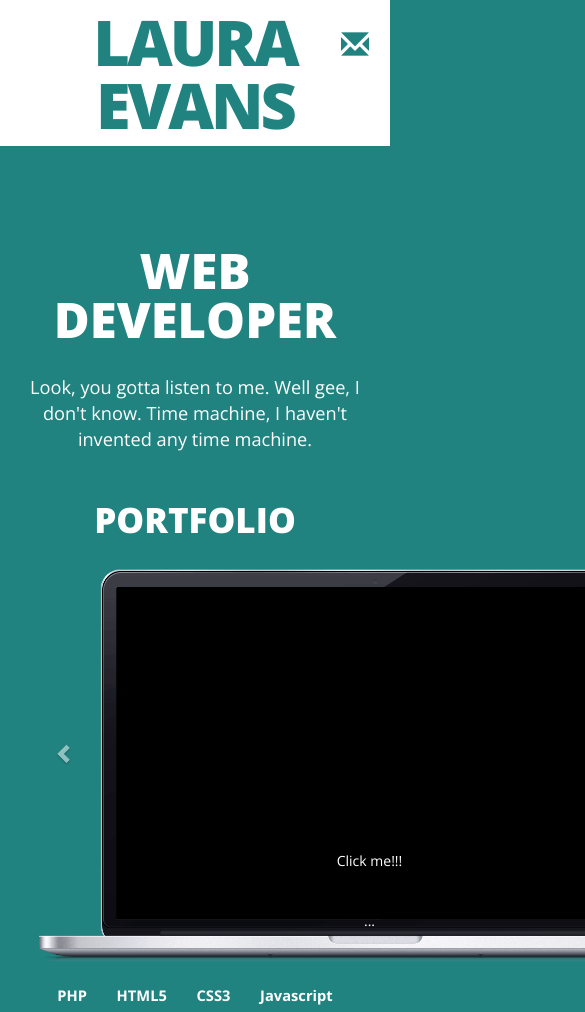
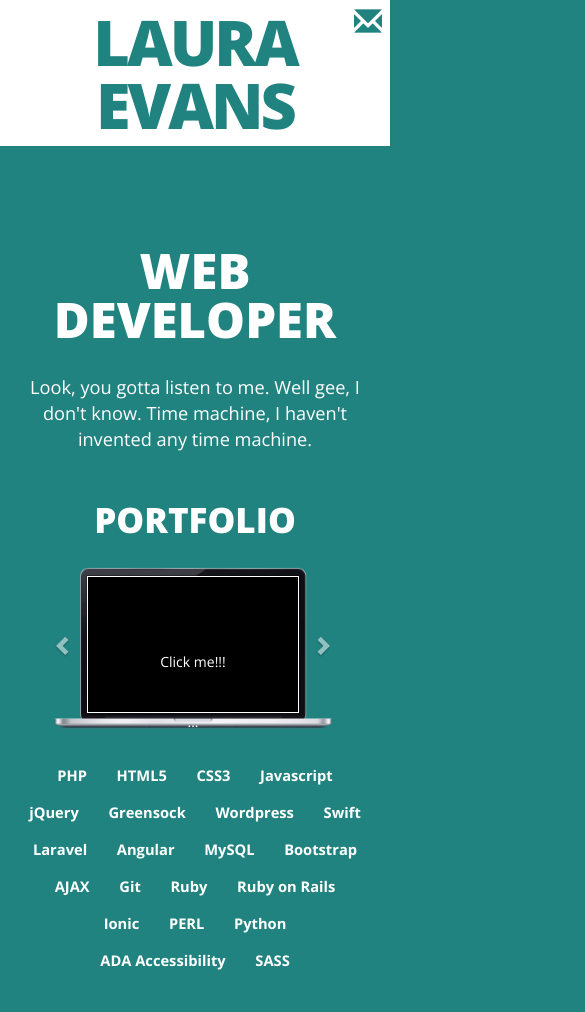
Before and after one commit to orchidGem/portfolio_site, a website: page web-developer.html in a window 390 px wide. Shown: the top 1012 px of the page, 585 px wide, since content can reach past the window. Drawn offline with nearby package versions, Linux system fonts and the light colour scheme.

Commit message:
add media queries to developer page

```diff
--- a/resources/sass/style.scss
+++ b/resources/sass/style.scss
@@ -1,4 +1,5 @@
 // Table of Contents
+/* ===== NAV ====== */
 /* ===== CONTACT MODAL ====== */
 /* ===== HOME ====== */
 /* ===== Dev Portfolio ====== */
@@ -18,29 +19,6 @@ body {
 p {
   font-size: 1.3em;
 }
-nav {
-  background: #FFFFFF;
-
-  h1 {
-    color: $primary_color;
-    margin-top: 0;
-    padding: 10px;
-  }
-  #btn-contact-modal {
-    color: $primary_color;
-    position: fixed;
-    right: 15px;
-    top: 25px;
-    font-size: 2em;
-    transition: color 0.5s ease;
-    background: none;
-    border: none;
-    &.light {
-      color: #FFFFFF; // transition color of icon on scroll
-    }
-  }
-}
-
 a.light {
   color: #FFFFFF;
 }
@@ -51,7 +29,7 @@ h1, h2, h3, h4, h5 {
   margin-bottom: 30px;
   font-weight: 800;
   line-height: 1.3em;
-  @media screen and (max-width: 480px) {
+  @media screen and (max-width: 750px) {
     line-height: 1em;
   }
 }
@@ -98,6 +76,35 @@ a:hover {
   transition: all 1s;
 }
 
+/* ===== NAV ====== */
+
+nav {
+  background: #FFFFFF;
+
+  h1 {
+    color: $primary_color;
+    margin-top: 0;
+    padding: 10px;
+  }
+  #btn-contact-modal {
+    color: $primary_color;
+    position: fixed;
+    right: 15px;
+    top: 25px;
+    font-size: 2em;
+    transition: color 0.5s ease;
+    background: none;
+    border: none;
+    &.light {
+      color: #FFFFFF; // transition color of icon on scroll
+    }
+    @media screen and (max-width: 750px) {
+      right: 2px;
+      top: 2px;
+    }
+  }
+}
+
 /* ===== CONTACT MODAL ====== */
 #contact-modal {
   position: fixed;
@@ -130,6 +137,10 @@ a:hover {
     font-size: 2em;
     background: none;
     border: none;
+    @media screen and (max-width: 750px) {
+      right: 2px;
+      top: 2px;
+    }
   }
 }
 
@@ -146,8 +157,8 @@ body.home {
     display: block;
     font-size: 2em;
     font-weight: 700;
-    @media screen and (max-width: 480px) {
-      font-size: 1.5em;
+    @media screen and (max-width: 750px) {
+      font-size: 1.3em;
     }
   }
   .slideLeft {
@@ -199,21 +210,50 @@ body.dev-portfolio {
     width: 730px;
     height: 400px;
     position: relative;
+    margin: 0 auto;
+    @media screen and (max-width: 750px) {
+      width: 500px;
+      height: 280px;
+      margin: 0 auto;
+    }
+    @media screen and (max-width: 450px) {
+      width: 300px;
+      height: 180px;
+    }
     #portfolio-carousel {
       position: absolute;
       top: 20px;
       left: 102px;
-      width: 505px;
+      width: 517px;
       height: 332px;
+      @media screen and (max-width: 750px) {
+        width: 352px;
+        height: 226px;
+        top: 15px;
+        left: 70px;
+      }
+      @media screen and (max-width: 450px) {
+        width: 212px;
+        height: 137px;
+        top: 9px;
+        left: 42px;
+        border: 1px solid white;
+      }
     }
     .carousel {
       .carousel-control {
         background-image: none;
         &.left {
           left: -90px;
+          @media screen and (max-width: 400px) {
+            left: -40px;
+          }
         }
         &.right {
-          right: -100px;
+          right: -90px;
+          @media screen and (max-width: 400px) {
+            right: -40px;
+          }
         }
       }
     }
@@ -244,6 +284,7 @@ body.dev-portfolio {
 #education {
   ul {
     list-style: none;
+    padding-left: 0;
   }
   li {
     font-weight: 700;
```
Also changed, not shown: index.html (+1 -1 lines), style.css.
